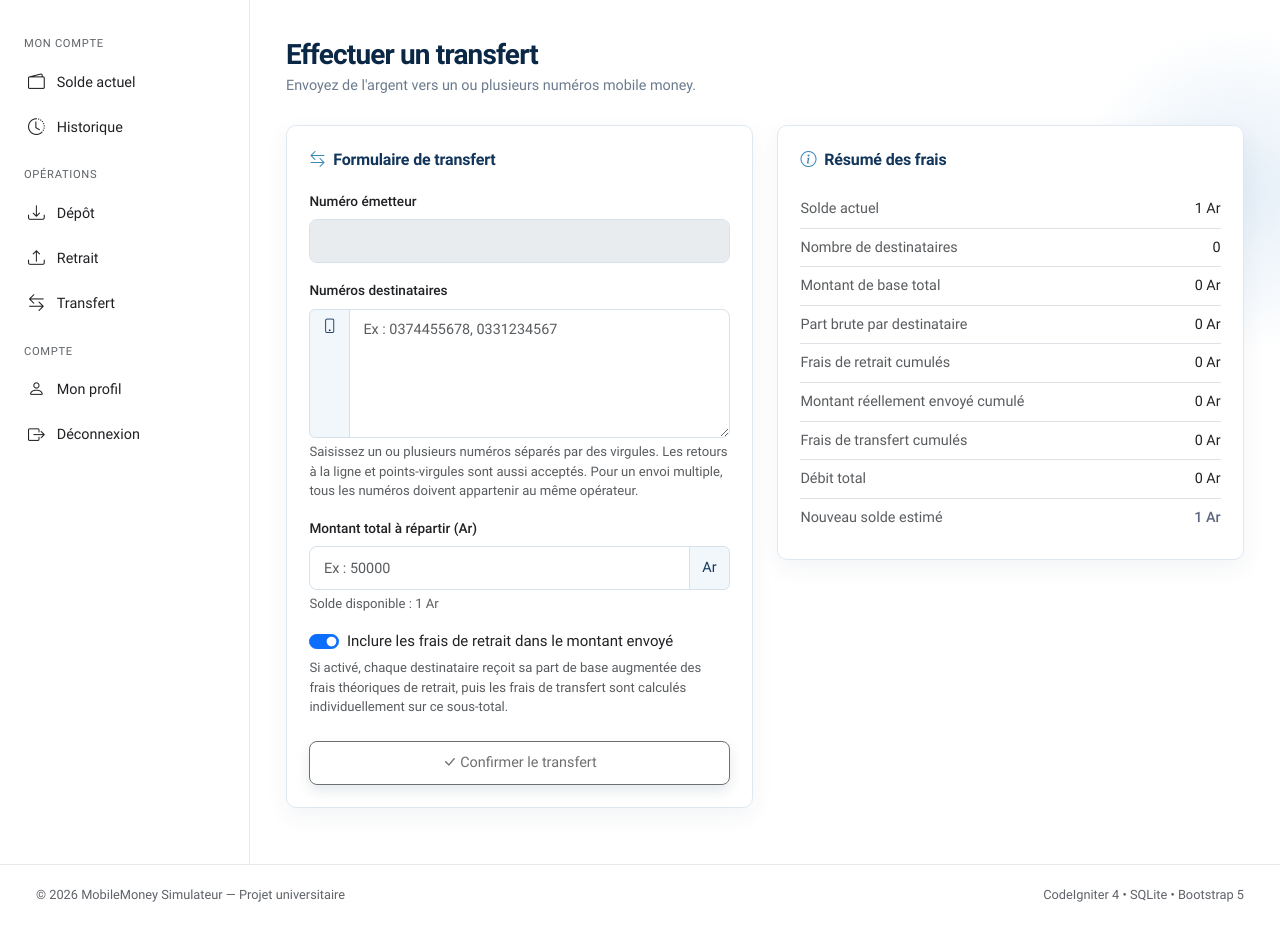
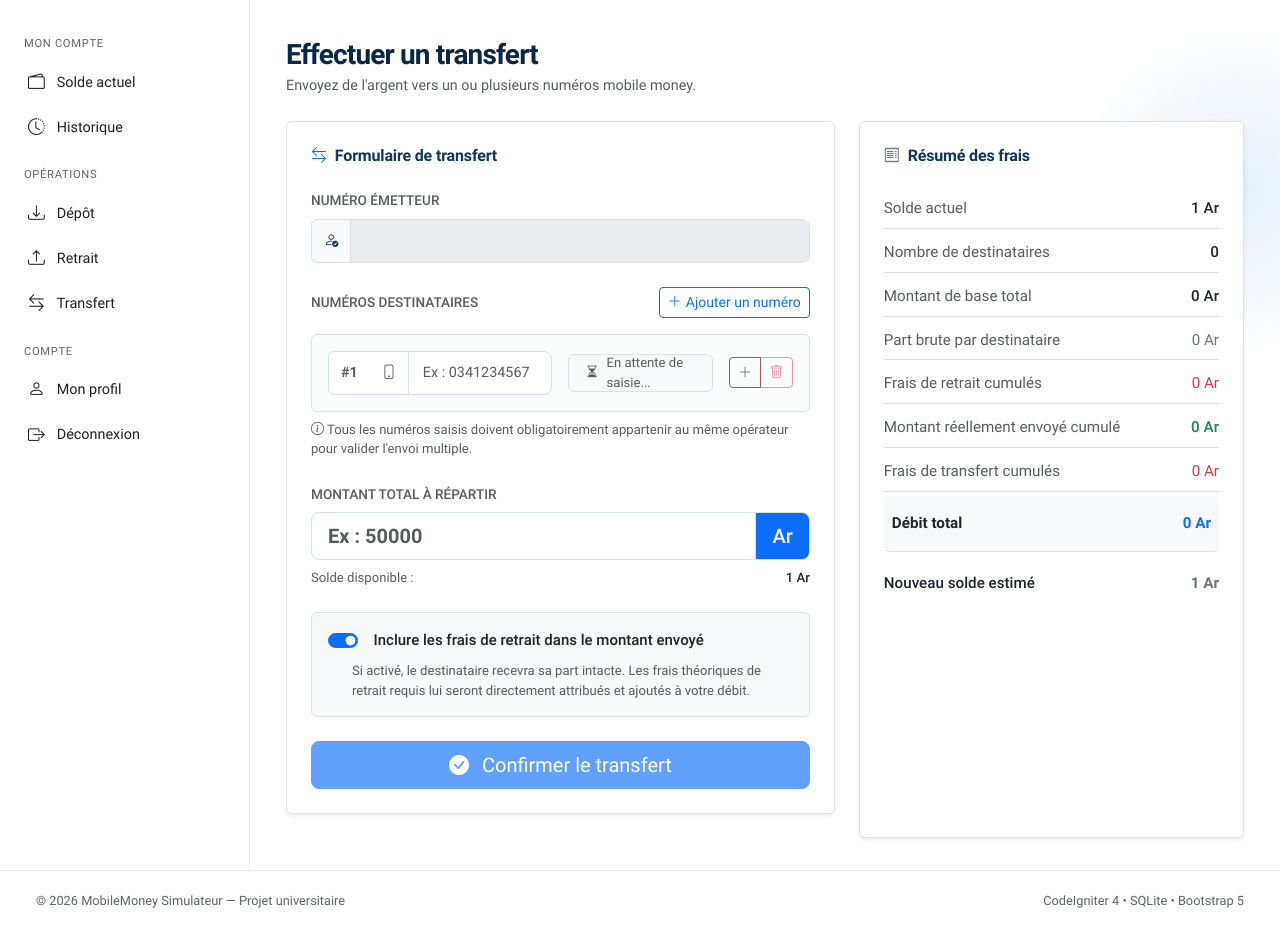
Before and after one commit to CoralieSanorana/EXAMEN_FINAL_S4_BINOME, a CodeIgniter 4 app: the page made by app/Views/client/transfert.php in a window 1280 px wide. Shown: the part 66-997 px from the top of the page. Before the commit the page ends 968 px from the top, so only its background shows below. Run offline with PHP 8.4 and a stand-in for CodeIgniter, Linux system fonts and the light colour scheme; the template is opened without the code that fills it, so the values that code supplies are empty; some libraries are stand-ins or nearby versions.

Commit message:
Transfert ok

```diff
--- a/app/Views/client/transfert.php
+++ b/app/Views/client/transfert.php
@@ -1,10 +1,30 @@
 <?= $this->extend('layouts/layout_client') ?>
+
+<?php
+$oldDestinataires = old('numero_destinataires');
+if (is_string($oldDestinataires)) {
+    $oldDestinataires = preg_split('/[\r\n,;]+/', $oldDestinataires) ?: [];
+}
+if (!is_array($oldDestinataires) || empty(array_filter($oldDestinataires, static fn ($item) => trim((string) $item) !== ''))) {
+    $oldDestinataires = [''];
+}
+?>
 
 <?= $this->section('content') ?>
 
-<div class="mm-page-header">
+<style>
+    /* Permet de donner au conteneur client le même rendu et la même hauteur parfaite qu'un input Bootstrap */
+    .input-like-badge {
+        height: 38px;
+        display: flex;
+        align-items: center;
+        font-size: 0.875rem;
+    }
+</style>
+
+<div class="mm-page-header mb-4">
     <h1>Effectuer un transfert</h1>
-    <p>Envoyez de l'argent vers un ou plusieurs numéros mobile money.</p>
+    <p class="text-muted">Envoyez de l'argent vers un ou plusieurs numéros mobile money.</p>
 </div>
 
 <?php if (session()->getFlashdata('error')): ?>
@@ -21,112 +41,167 @@
     </div>
 <?php endif; ?>
 
-<div class="row">
-    <div class="col-lg-6">
-        <div class="mm-card">
-            <div class="mm-card-title"><i class="bi bi-arrow-left-right"></i> Formulaire de transfert</div>
+<div class="row g-4">
+    <!-- Colonne de Gauche : Formulaire -->
+    <div class="col-lg-7">
+        <div class="mm-card p-4 border rounded shadow-sm bg-white">
+            <div class="mm-card-title h5 mb-4 d-flex align-items-center gap-2">
+                <i class="bi bi-arrow-left-right text-primary"></i> Formulaire de transfert
+            </div>
 
             <form action="/client/processTransfert" method="post" id="transfertForm">
                 <?= csrf_field() ?>
-                <div class="mb-3">
-                    <label class="form-label">Numéro émetteur</label>
-                    <input type="text" class="form-control" id="numeroEmetteur" value="<?= esc(session()->get('client_telephone') ?? '033 12 345 67') ?>" disabled>
+
+                <!-- Émetteur -->
+                <div class="mb-4">
+                    <label class="form-label fw-semibold small text-uppercase text-muted">Numéro émetteur</label>
+                    <div class="input-group">
+                        <span class="input-group-text bg-light"><i class="bi bi-person-check"></i></span>
+                        <input type="text" class="form-control" id="numeroEmetteur" value="<?= esc(session()->get('client_telephone') ?? '033 12 345 67') ?>" disabled>
+                    </div>
                 </div>
 
-                <div class="mb-3">
-                    <label class="form-label" for="numerosDestinataires">Numéros destinataires</label>
-                    <div class="input-group">
-                        <span class="input-group-text align-items-start"><i class="bi bi-phone"></i></span>
-                        <textarea
-                            name="numero_destinataires"
-                            class="form-control"
-                            id="numerosDestinataires"
-                            rows="5"
-                            placeholder="Ex : 0374455678, 0331234567"
-                            required
-                        ><?= esc(old('numero_destinataires')) ?></textarea>
+                <!-- Destinataires -->
+                <div class="mb-4">
+                    <div class="d-flex justify-content-between align-items-center mb-3">
+                        <label class="form-label fw-semibold small text-uppercase text-muted mb-0">Numéros destinataires</label>
+                        <button type="button" class="btn btn-sm btn-outline-primary d-flex align-items-center gap-1" id="addDestinataireBtn">
+                            <i class="bi bi-plus-lg"></i> Ajouter un numéro
+                        </button>
                     </div>
-                    <div class="form-text">
-                        Saisissez un ou plusieurs numéros séparés par des virgules. Les retours à la ligne et points-virgules sont aussi acceptés.
-                        Pour un envoi multiple, tous les numéros doivent appartenir au même opérateur.
+
+                    <!-- Liste symétrique des lignes de numéros -->
+                    <div id="destinatairesContainer" class="d-flex flex-column gap-3">
+                        <?php foreach ($oldDestinataires as $index => $numero): ?>
+                            <div class="destinataire-row p-3 border rounded bg-light bg-opacity-50" data-index="<?= $index ?>">
+                                <div class="row g-3 align-items-center">
+
+                                    <!-- Index & Numéro -->
+                                    <div class="col-md-6">
+                                        <div class="input-group">
+                                            <span class="input-group-text fw-bold text-muted bg-white">#<?= $index + 1 ?></span>
+                                            <span class="input-group-text bg-white border-start-0"><i class="bi bi-phone text-muted"></i></span>
+                                            <input
+                                                type="text"
+                                                name="numero_destinataires[]"
+                                                class="form-control destinataire-input"
+                                                placeholder="Ex : 0341234567"
+                                                value="<?= esc($numero) ?>"
+                                            >
+                                        </div>
+                                    </div>
+
+                                    <!-- Identité Client (Alignée symétriquement au champ de saisie) -->
+                                    <div class="col-md-4">
+                                        <div class="destinataire-client input-like-badge border rounded px-3 bg-white text-muted shadow-sm">
+                                            <i class="bi bi-search me-2 text-black-50 small"></i> En attente...
+                                        </div>
+                                    </div>
+
+                                    <!-- Actions (Alignées verticalement) -->
+                                    <div class="col-md-2 text-end">
+                                        <div class="btn-group w-100" role="group">
+                                            <button type="button" class="btn btn-outline-secondary btn-sm add-row-btn" title="Ajouter après"><i class="bi bi-plus-lg"></i></button>
+                                            <button type="button" class="btn btn-outline-danger btn-sm remove-row-btn" title="Supprimer"><i class="bi bi-trash"></i></button>
+                                        </div>
+                                    </div>
+
+                                </div>
+                            </div>
+                        <?php endforeach; ?>
                     </div>
-                    <div id="destinatairesInfo" class="mt-2" style="display:none;">
+
+                    <div class="form-text mt-2 text-muted">
+                        <i class="bi bi-info-circle"></i> Tous les numéros saisis doivent obligatoirement appartenir au même opérateur pour valider l'envoi multiple.
+                    </div>
+
+                    <div id="destinatairesInfo" class="mt-3" style="display:none;">
                         <div class="alert alert-success py-2 px-3 mb-0">
-                            <div><i class="bi bi-people-fill"></i> <span id="destinatairesResume"></span></div>
-                            <div class="small mt-1" id="destinatairesPreview"></div>
+                            <div class="fw-semibold"><i class="bi bi-people-fill"></i> <span id="destinatairesResume"></span></div>
+                            <div class="small text-muted mt-1" id="destinatairesPreview"></div>
                         </div>
                     </div>
-                    <div id="destinatairesError" class="text-danger small mt-1" style="display:none;"></div>
+                    <div id="destinatairesError" class="text-danger small mt-2" style="display:none;"></div>
                 </div>
 
-                <div class="mb-3">
-                    <label class="form-label">Montant total à répartir (Ar)</label>
-                    <div class="input-group">
-                        <input type="number" name="montant" class="form-control" id="montantInput" placeholder="Ex : 50000" min="100" step="0.01" value="<?= esc(old('montant')) ?>" required>
-                        <span class="input-group-text">Ar</span>
+                <!-- Montant réparti -->
+                <div class="mb-4">
+                    <label class="form-label fw-semibold small text-uppercase text-muted">Montant total à répartir</label>
+                    <div class="input-group input-group-lg">
+                        <input type="number" name="montant" class="form-control fw-bold" id="montantInput" placeholder="Ex : 50000" min="100" step="0.01" value="<?= esc(old('montant')) ?>" required>
+                        <span class="input-group-text bg-primary text-white fw-semibold">Ar</span>
                     </div>
-                    <div class="form-text">Solde disponible : <span id="soldeDisponible"><?= number_format(session()->get('client_solde') ?? 0, 0, '.', ' ') ?></span> Ar</div>
+                    <div class="form-text d-flex justify-content-between mt-2">
+                        <span>Solde disponible :</span>
+                        <span class="fw-semibold text-dark"><span id="soldeDisponible"><?= number_format(session()->get('client_solde') ?? 0, 0, '.', ' ') ?></span> Ar</span>
+                    </div>
                     <div id="montantError" class="text-danger small mt-1" style="display:none;"></div>
                 </div>
 
-                <div class="mb-4">
-                    <div class="form-check form-switch">
-                        <input class="form-check-input" type="checkbox" name="inclure_frais_retrait" id="inclureFraisRetrait" value="1" <?= old('inclure_frais_retrait') ? 'checked' : '' ?>>
-                        <label class="form-check-label" for="inclureFraisRetrait">
+                <!-- Switch Optionnel -->
+                <div class="mb-4 p-3 border rounded bg-light">
+                    <div class="form-check form-switch card-switch">
+                        <input class="form-check-input style-switch" type="checkbox" name="inclure_frais_retrait" id="inclureFraisRetrait" value="1" <?= old('inclure_frais_retrait') ? 'checked' : '' ?>>
+                        <label class="form-check-label fw-semibold ms-2" for="inclureFraisRetrait">
                             Inclure les frais de retrait dans le montant envoyé
                         </label>
                     </div>
-                    <div class="form-text">
-                        Si activé, chaque destinataire reçoit sa part de base augmentée des frais théoriques de retrait, puis les frais de transfert sont calculés individuellement sur ce sous-total.
+                    <div class="form-text text-muted mt-2 ps-4 small">
+                        Si activé, le destinataire recevra sa part intacte. Les frais théoriques de retrait requis lui seront directement attribués et ajoutés à votre débit.
                     </div>
                 </div>
 
-                <button type="submit" class="btn btn-mm-primary w-100" id="submitBtn" disabled>
-                    <i class="bi bi-check-lg"></i> Confirmer le transfert
+                <!-- Validation -->
+                <button type="submit" class="btn btn-primary btn-lg w-100 py-2" id="submitBtn" disabled>
+                    <i class="bi bi-check-circle-fill me-2"></i> Confirmer le transfert
                 </button>
             </form>
         </div>
     </div>
 
-    <div class="col-lg-6">
-        <div class="mm-card">
-            <div class="mm-card-title"><i class="bi bi-info-circle"></i> Résumé des frais</div>
-            <ul class="list-unstyled mb-0" style="font-size:.9rem;">
+    <!-- Colonne de Droite : Résumé des Frais -->
+    <div class="col-lg-5">
+        <div class="mm-card p-4 border rounded shadow-sm bg-white h-100">
+            <div class="mm-card-title h5 mb-4 d-flex align-items-center gap-2">
+                <i class="bi bi-receipt text-secondary"></i> Résumé des frais
+            </div>
+
+            <ul class="list-unstyled mb-0 d-flex flex-column gap-1" style="font-size: 0.95rem;">
                 <li class="d-flex justify-content-between py-2 border-bottom">
                     <span class="text-muted">Solde actuel</span>
-                    <span id="soldeActuel"><?= number_format(session()->get('client_solde') ?? 0, 0, '.', ' ') ?> Ar</span>
+                    <span class="fw-semibold text-dark" id="soldeActuel"><?= number_format(session()->get('client_solde') ?? 0, 0, '.', ' ') ?> Ar</span>
                 </li>
                 <li class="d-flex justify-content-between py-2 border-bottom">
                     <span class="text-muted">Nombre de destinataires</span>
-                    <span id="nombreDestinataires">0</span>
+                    <span class="fw-semibold text-dark" id="nombreDestinataires">0</span>
                 </li>
                 <li class="d-flex justify-content-between py-2 border-bottom">
                     <span class="text-muted">Montant de base total</span>
-                    <span id="montantBase">0 Ar</span>
+                    <span class="fw-semibold text-dark" id="montantBase">0 Ar</span>
                 </li>
                 <li class="d-flex justify-content-between py-2 border-bottom">
                     <span class="text-muted">Part brute par destinataire</span>
-                    <span id="partParDestinataire">0 Ar</span>
+                    <span class="text-secondary" id="partParDestinataire">0 Ar</span>
                 </li>
                 <li class="d-flex justify-content-between py-2 border-bottom">
                     <span class="text-muted">Frais de retrait cumulés</span>
-                    <span id="fraisRetrait">0 Ar</span>
+                    <span class="text-danger" id="fraisRetrait">0 Ar</span>
                 </li>
                 <li class="d-flex justify-content-between py-2 border-bottom">
                     <span class="text-muted">Montant réellement envoyé cumulé</span>
-                    <span id="montantTransfert">0 Ar</span>
+                    <span class="text-success fw-semibold" id="montantTransfert">0 Ar</span>
                 </li>
                 <li class="d-flex justify-content-between py-2 border-bottom">
                     <span class="text-muted">Frais de transfert cumulés</span>
-                    <span id="fraisApplicables">0 Ar</span>
+                    <span class="text-danger" id="fraisApplicables">0 Ar</span>
                 </li>
-                <li class="d-flex justify-content-between py-2 border-bottom">
-                    <span class="text-muted">Débit total</span>
-                    <span id="totalDebit">0 Ar</span>
+                <li class="d-flex justify-content-between py-3 border-bottom bg-light px-2 rounded">
+                    <span class="text-dark fw-bold">Débit total</span>
+                    <span class="text-primary fw-bold" id="totalDebit">0 Ar</span>
                 </li>
-                <li class="d-flex justify-content-between py-2">
-                    <span class="text-muted">Nouveau solde estimé</span>
-                    <span class="fw-semibold" id="nouveauSolde"><?= number_format(session()->get('client_solde') ?? 0, 0, '.', ' ') ?> Ar</span>
+                <li class="d-flex justify-content-between py-3">
+                    <span class="text-dark fw-semibold">Nouveau solde estimé</span>
+                    <span class="h5 mb-0 fw-bold text-success" id="nouveauSolde"><?= number_format(session()->get('client_solde') ?? 0, 0, '.', ' ') ?> Ar</span>
                 </li>
             </ul>
         </div>
```
Also changed, not shown: app/Controllers/Client.php (+7 -3 lines), public/assets/js/Cllient/transfert.js, 1 other file.
